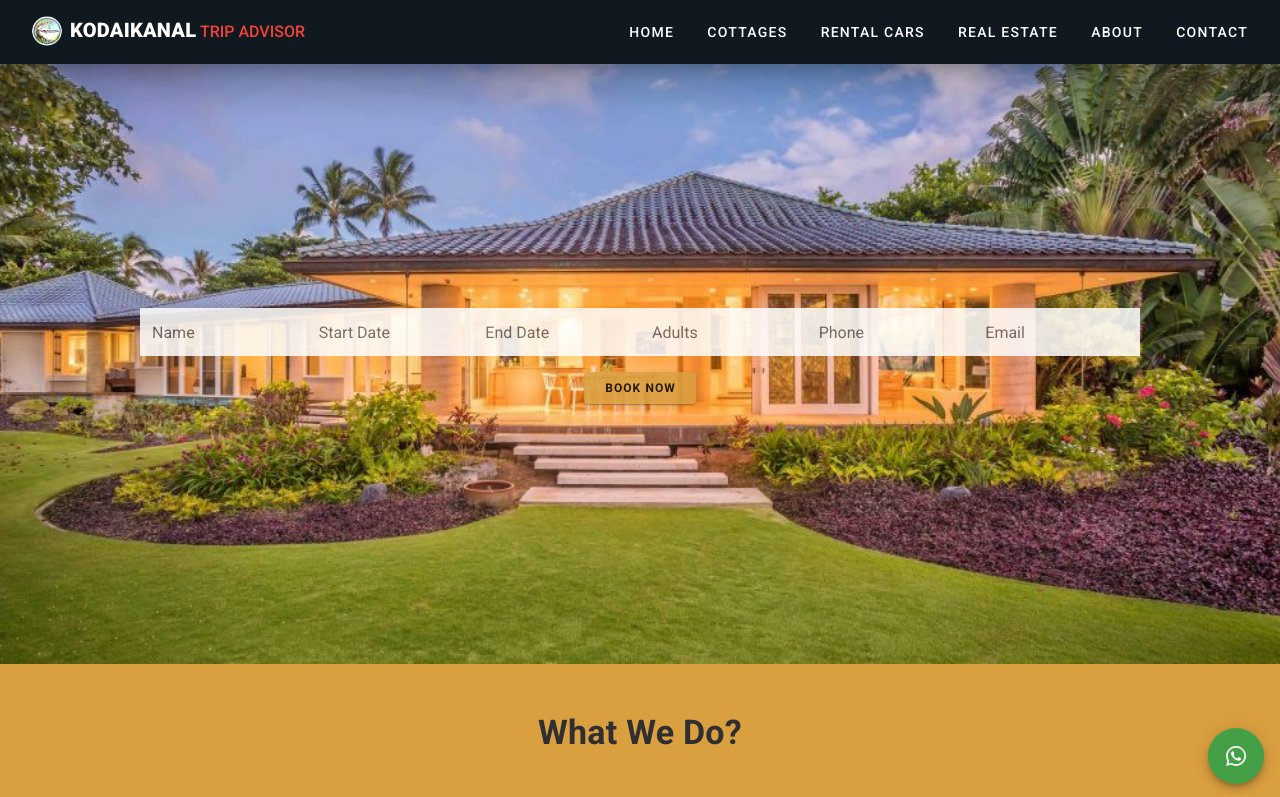
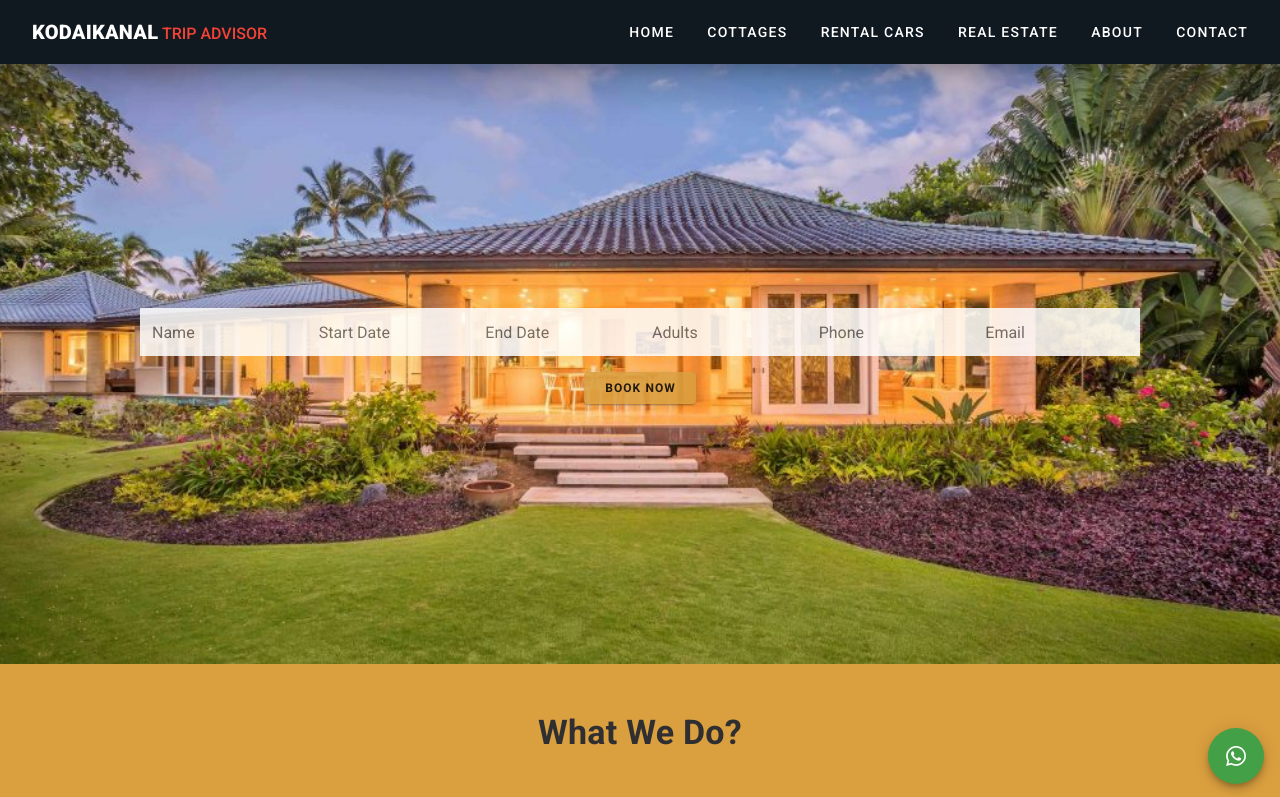
Before and after one commit to linuxcodelove/kodai-vue, a Vue app: page / in a window 1280 px wide. Shown: the top 797 px of the page. Built offline with nearby package versions, Linux system fonts and the light colour scheme; what vue-resource would draw is missing.

Commit message:
new packages in rental cars added

```diff
--- a/src/App.vue
+++ b/src/App.vue
@@ -6,9 +6,9 @@
         @click="showDrawer = true"
       ></v-app-bar-nav-icon>
       <div class="px-4 font-weight-medium red--text">
-        <v-avatar size="30" class="mr-2 mb-1">
+        <!-- <v-avatar size="30" class="mr-2 mb-1">
           <v-img :src="require('./assets/kodailogo.jpg')"></v-img>
-        </v-avatar>
+        </v-avatar> -->
         <strong class="font-weight-black text-h6 white--text"
           >KODAIKANAL</strong
         >
```
